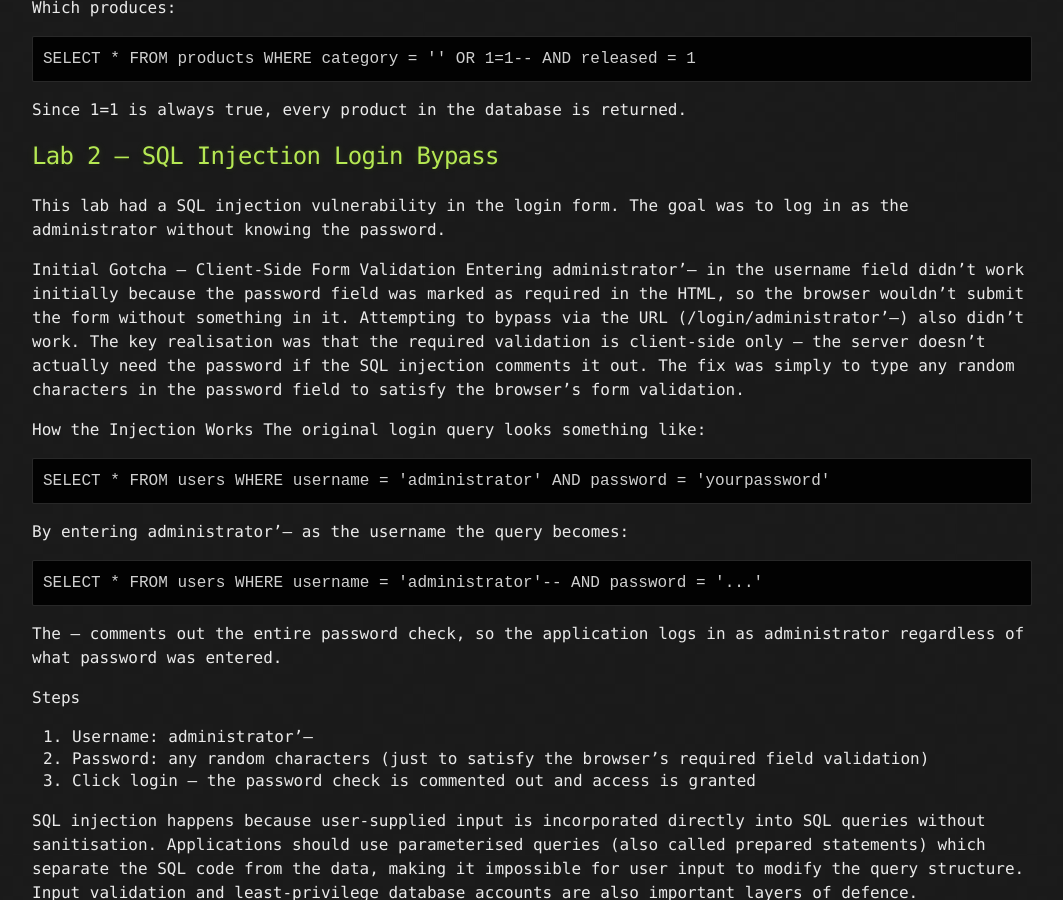
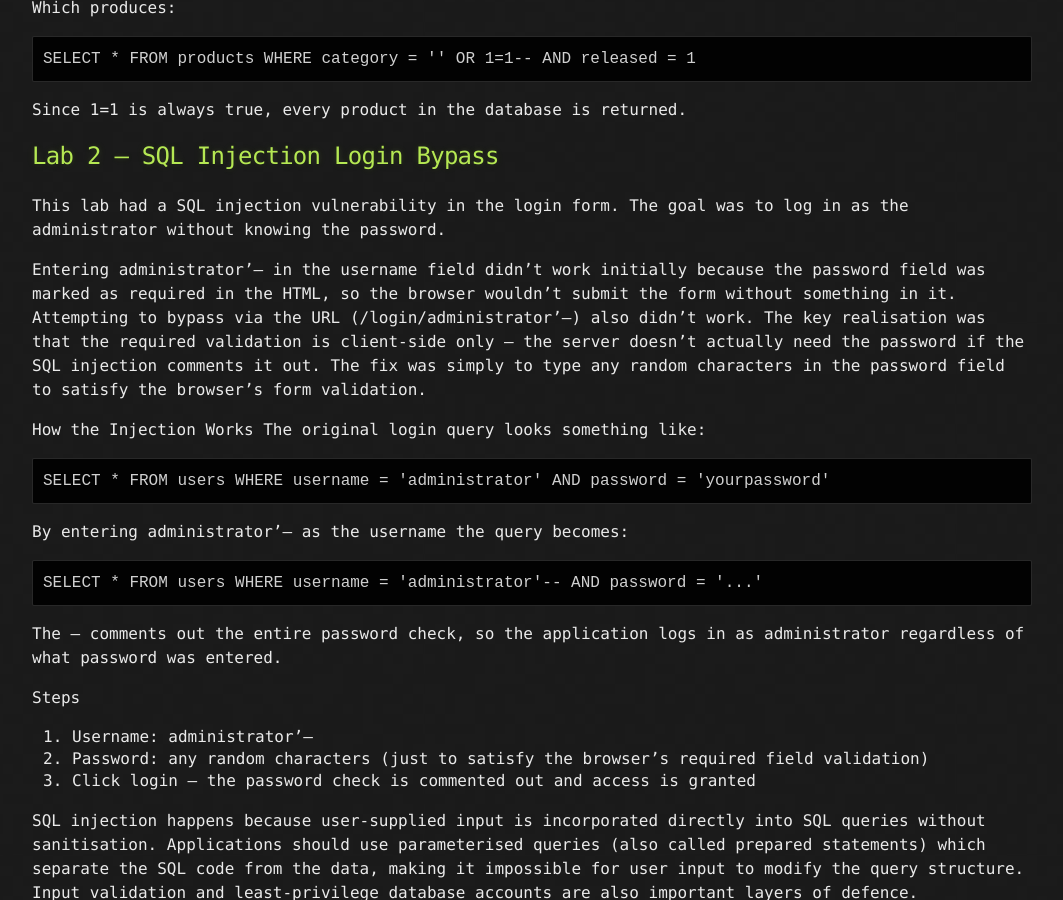
Before and after one commit to CyberCasquatch/cybercasquatch.github.io, a Jekyll site: the page built from _posts/TidBits/2026-04-01-PortswiggerSQLInjection.md, in a window 1280 px wide and 900 px high, scrolled down 1273 px. Shown: the whole window, without its empty margins (108-1171 px from the left). Built offline with Jekyll 4.4.1, drawn with Linux system fonts in a browser that asks for light colours.

```diff
--- a/_posts/TidBits/2026-04-01-PortswiggerSQLInjection.md
+++ b/_posts/TidBits/2026-04-01-PortswiggerSQLInjection.md
@@ -56,7 +56,6 @@
 This lab had a SQL injection vulnerability in the login form. The goal was to log in as the administrator without knowing the password.
 
 
-Initial Gotcha — Client-Side Form Validation
 Entering administrator'-- in the username field didn't work initially because the password field was marked as required in the HTML, so the browser wouldn't submit the form without something in it. Attempting to bypass via the URL (/login/administrator'--) also didn't work.
 The key realisation was that the required validation is client-side only — the server doesn't actually need the password if the SQL injection comments it out. The fix was simply to type any random characters in the password field to satisfy the browser's form validation.
 
```
